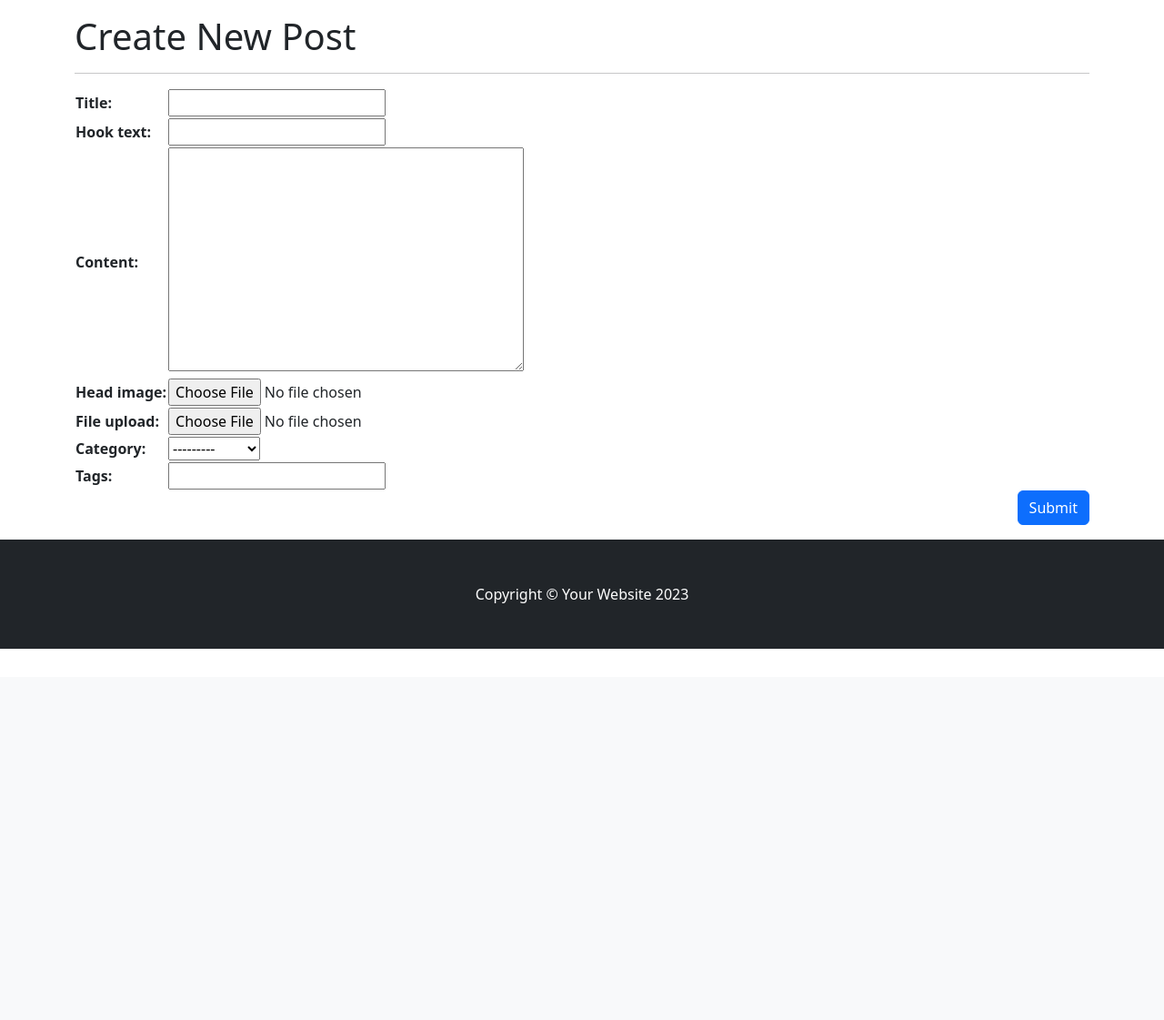
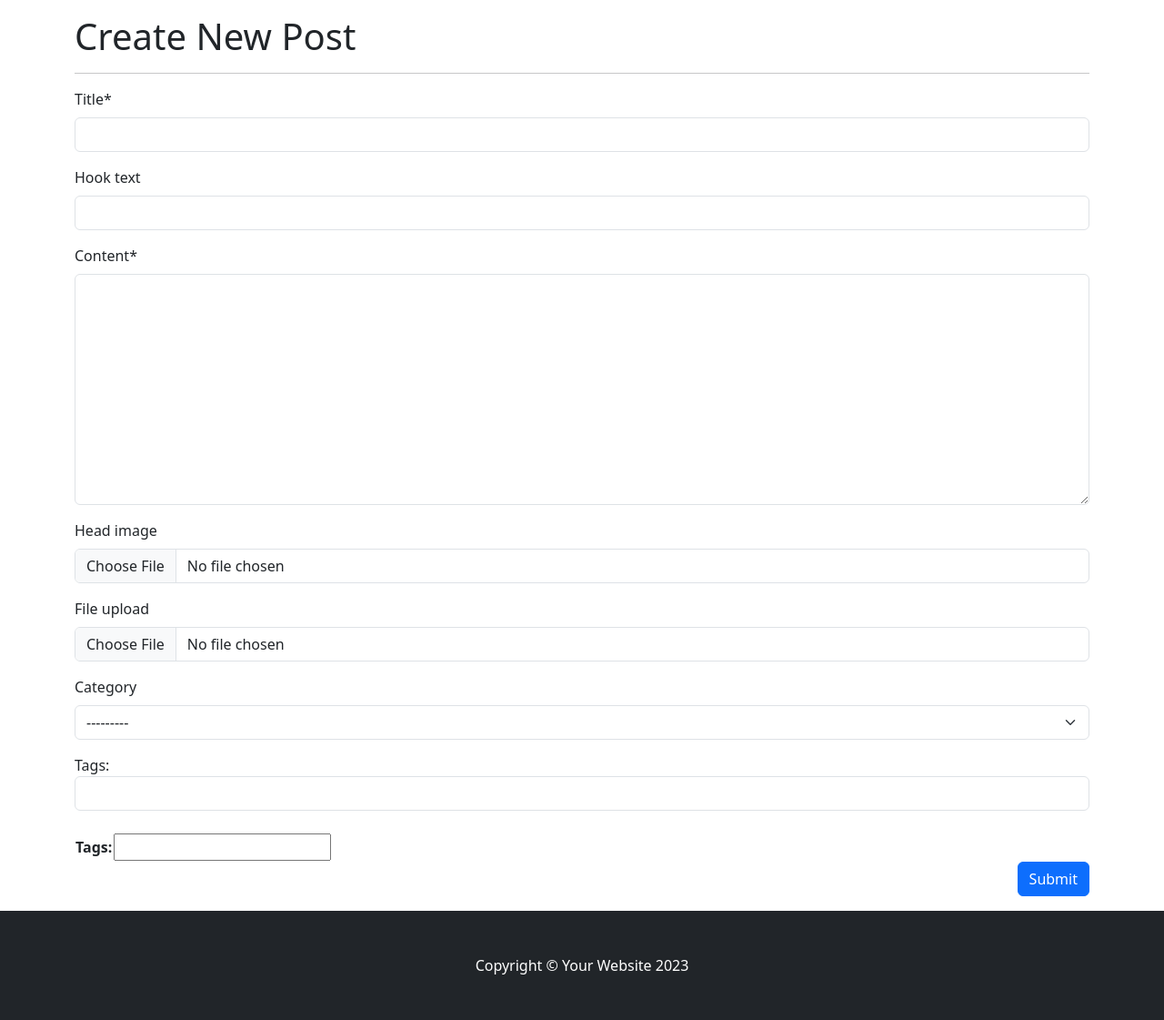
Before and after one commit to hitorry92/do_it_django_a_to_z, a Django app: page /blog/create_post/ in a window 1280 px wide. Shown: the part 56-1177 px from the top of the page at 91% size. Before the commit the page ends 769 px from the top, so only its background shows below. Run offline with Django 4.2, Linux system fonts and the light colour scheme; a user stored in the database is signed in; data comes from the database, SQL or seed files in the repository; some libraries are stand-ins or nearby versions.

Commit message:
django-crispy-forms 적용하기

```diff
--- a/blog/templates/blog/base.html
+++ b/blog/templates/blog/base.html
@@ -38,7 +38,9 @@
                 <ul class="list-unstyled mb-0">
                   {% for category in categories %}
                     <li>
-                      <a href="{{ category.get_absolute_url }}">{{ category }} ({{category.post_set.count }})</a>
+                      <a href="{{ category.get_absolute_url }}">
+                        {{ category }}
+                        ({{category.post_set.count }})</a>
                     </li>
                   {% endfor %}
                   <li>
--- a/blog/templates/blog/post_form.html
+++ b/blog/templates/blog/post_form.html
@@ -1,5 +1,5 @@
 {% extends 'blog/base_full_width.html' %}
-
+{% load crispy_forms_tags %}
 {% block head_title %}Create Post - Blog{% endblock %}
 
 {% block main_area %}
@@ -7,7 +7,12 @@
   <hr/>
   <form method="post" enctype="multipart/form-data">{% csrf_token %}
     <table>
-      {{ form }}
+      {{ form | crispy }}
+        <div id="div_id_tags_str">
+          <label for="id_tags_str">Tags:</label>
+          <input type="text" name="tags_str" id="id_tags_str" class="textinput textInput form-control">
+        </div>
+        <br/>
         <tr>
           <th>
             <label for="id_tags_str">Tags:</label>
--- a/do_it_django_prj/settings.py
+++ b/do_it_django_prj/settings.py
@@ -27,6 +27,8 @@ INSTALLED_APPS = [
     "django.contrib.messages",
     "django.contrib.staticfiles",
     "django_extensions",
+    "crispy_forms",
+    "crispy_bootstrap5",
     "blog",
     "single_pages",
 ]
@@ -111,6 +113,8 @@ STATIC_URL = "static/"
 
 MEDIA_URL = "/media/"
 MEDIA_ROOT = os.path.join(BASE_DIR, "_media")
+CRISPY_ALLOWED_TEMPLATE_PACKS = "bootstrap5"
+CRISPY_TEMPLATE_PACK = "bootstrap5"
 # Default primary key field type
 # https://docs.djangoproject.com/en/4.2/ref/settings/#default-auto-field
 
```
Also changed, not shown: blog/templates/blog/post_update_form.html (+7 -2 lines), blog/tests.py (+4 -4 lines).
